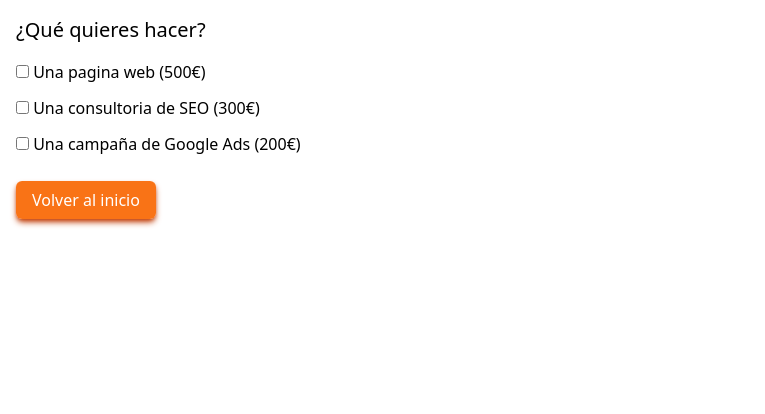
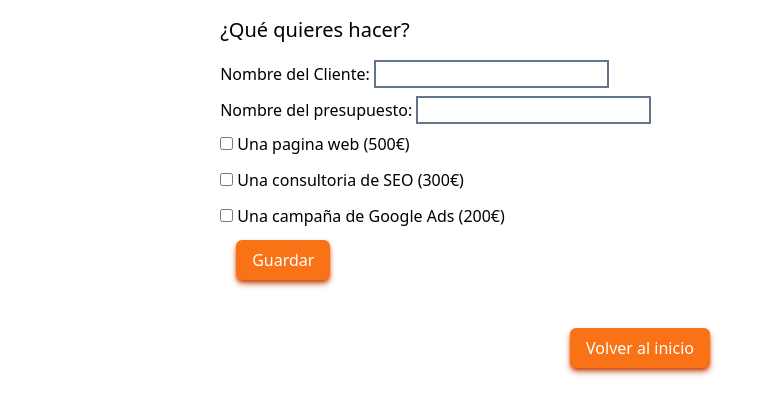
Before and after one commit to Swarleys/Sprint7, a Vue app in the folder Vue/: page /home in a window 1280 px wide. Shown: the top 414 px of the page, without its empty margins (0-765 px from the left). Built offline with nearby package versions, Linux system fonts and the light colour scheme.

Commit message:
Exercici 6

```diff
--- a/Vue/package.json
+++ b/Vue/package.json
@@ -15,7 +15,7 @@
     "@headlessui/vue": "^1.5.0",
     "@vitejs/plugin-vue": "^2.2.4",
     "autoprefixer": "^10.4.2",
-    "postcss": "^8.4.7",
+    "postcss": "^8.4.8",
     "tailwindcss": "^3.0.23",
     "typescript": "^4.6.2",
     "vite": "^2.8.6",
--- /dev/null
+++ b/Vue/src/components/ListProjects.vue
@@ -0,0 +1,24 @@
+<script setup lang="ts">
+import { ref } from 'vue';
+const props = defineProps<{ data: {nombrePresupuesto: string, cliente: string, presupuesto: number }[] }>();
+
+const projects = ref(props.data);
+</script>
+
+<template>
+    <ul class="flex flex-col justify-center mb-4">
+        <li
+            v-for="{ nombrePresupuesto, cliente, presupuesto }, index in projects"
+            :key="index"
+            class="mb-2"
+        >
+            <p><strong>Cliente:</strong> {{ cliente }}</p>
+            <p><strong>Nombre del Presupuesto:</strong> {{ nombrePresupuesto }}</p>
+            <p><strong>Precio:</strong> {{ presupuesto }}</p>
+        <hr class="mt-2 border-slate-500">
+        </li>
+    </ul>
+</template>
+
+<style scoped>
+</style>
--- a/Vue/src/components/Panell.vue
+++ b/Vue/src/components/Panell.vue
@@ -17,7 +17,7 @@ const handleIdiomas = (idiom: number): void => {
     emits("totalWeb", totalWeb.value)
 }
 
-onUnmounted(() => emits("totalWeb", 30))
+onUnmounted(() => { emits("totalWeb", 30) })
 </script>
 
 <template>
--- a/Vue/src/views/Home.vue
+++ b/Vue/src/views/Home.vue
@@ -1,21 +1,75 @@
 <script setup lang="ts">
 import { computed, ref } from 'vue';
 import Panell from '../components/Panell.vue';
+import ListProjects from '../components/ListProjects.vue';
 const projectSetup = ref([] as number[]);
+const presupuesto = ref('');
+const cliente = ref('');
+const presupuestoNoError = ref(true);
+const clienteNoError = ref(true);
+const cantidadError = ref(true);
 const possibleProjects: { description: string, price: number, name: string }[] = [
     { description: 'Una pagina web (500€)', price: 500, name: 'web' },
     { description: 'Una consultoria de SEO (300€)', price: 300, name: 'seo' },
     { description: 'Una campaña de Google Ads (200€)', price: 200, name: 'ads' }
 ]
 const totalWeb = ref(30);
-const total = computed(() => projectSetup.value.reduce((prev: number, item: number): number => prev + item, 0));
-const handleTotalWeb = (pag: number): number => totalWeb.value = pag;
+const totalOptions = computed(() => projectSetup.value.reduce((prev: number, item: number): number => prev + item, 0));
+const totalConPaginas = computed(() => projectSetup.value.includes(500) ? totalOptions.value + totalWeb.value : totalOptions.value);
+const handleTotalWeb = (web: number): number => totalWeb.value = web;
+const projectList = ref([] as { nombrePresupuesto: string, cliente: string, presupuesto: number }[]);
+const addProjects = () => {
+    if (!cliente.value) { clienteNoError.value = false };
+    if (!presupuesto.value) { presupuestoNoError.value = false };
+    if (!totalConPaginas.value) { cantidadError.value = false };
+    if (cliente.value) { clienteNoError.value = true };
+    if (presupuesto.value) { presupuestoNoError.value = true };
+    if (totalConPaginas.value) { cantidadError.value = true };
+    if (cliente.value && presupuesto.value && totalConPaginas.value) {
+        projectList.value.push({ nombrePresupuesto: presupuesto.value, cliente: cliente.value, presupuesto: totalConPaginas.value })
+        clienteNoError.value = true;
+        presupuestoNoError.value = true;
+        cantidadError.value = true;
+        projectSetup.value = [];
+        presupuesto.value = '';
+        cliente.value = '';
+    }
+}
 </script>
 
 <template>
+    <div class="flex justify-around mb-4">
         <section class="m-4 mb-8">
             <p class="text-xl mb-4">¿Qué quieres hacer?</p>
-        <form>
+            <form @submit.prevent>
+                <label for="nombreCliente" class="block mb-2">
+                    Nombre del Cliente:
+                    <input
+                        type="text"
+                        id="nombreCliente"
+                        name="nombreCliente"
+                        v-model="cliente"
+                        class="border-2 border-slate-500 focus:outline-none"
+                    />
+                    <span
+                        v-if="!clienteNoError"
+                        class="block text-red-400 my-2"
+                    >Tiene que introducir un nombre de cliente</span>
+                </label>
+                <label for="nombrePresupuesto" class="block mb-2">
+                    Nombre del presupuesto:
+                    <input
+                        type="text"
+                        id="nombrePresupuesto"
+                        name="nombrePresupuesto"
+                        v-model="presupuesto"
+                        class="border-2 border-slate-500 focus:outline-none"
+                    />
+                    <span
+                        v-if="!presupuestoNoError"
+                        class="block text-red-400 my-2"
+                    >Tiene que introducir un nombre de Presupuesto</span>
+                </label>
                 <div v-for="({ description, price, name }, index) in possibleProjects" class="mb-3">
                     <label :for="name">
                         <input
@@ -31,13 +85,24 @@ const handleTotalWeb = (pag: number): number => totalWeb.value = pag;
                         <Panell @totalWeb="handleTotalWeb" />
                     </div>
                 </div>
+                <p
+                    v-if="!cantidadError"
+                    class="text-red-400 my-2"
+                >Tienes que seleccionar alguna opción para generar un presupuesto.</p>
+                <p v-if="totalOptions > 0" class="my-6">Precio total: {{ totalConPaginas }}€</p>
+                <input
+                    type="button"
+                    value="Guardar"
+                    class="px-4 py-2 rounded-md shadow-orange-700 shadow-md bg-orange-500 text-white mx-4"
+                    @click="addProjects"
+                />
             </form>
-        <p v-if="total === 0"></p>
-        <p v-if="total > 0 && projectSetup.includes(500)">Precio total: {{ total + totalWeb }}€</p>
-        <p v-else-if="total > 0">Precio total: {{ total }}€</p>
         </section>
+        <ListProjects :data="projectList" class="self-start mt-4" />
+    </div>
+
     <router-link
         to="/"
-        class="px-4 py-2 rounded-md shadow-orange-700 shadow-md bg-orange-500 text-white mx-4"
+        class="px-4 py-2 rounded-md shadow-orange-700 shadow-md bg-orange-500 text-white block max-w-fit mx-auto"
     >Volver al inicio</router-link>
 </template>
```
Also changed, not shown: 1 other file (tests, documents, lock files or other folders). Lines whose indentation alone changed are shown as unchanged.
